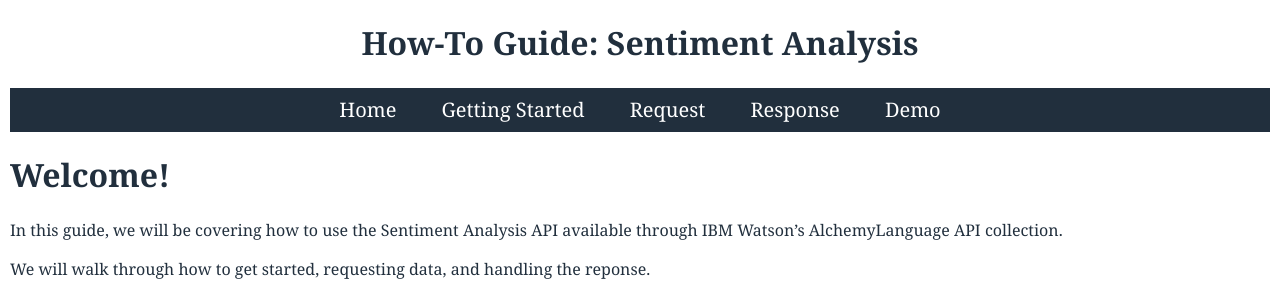
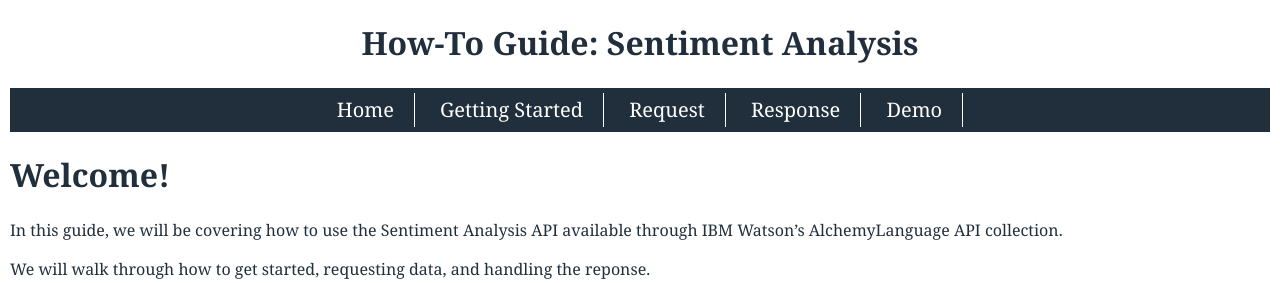
Before and after one commit to lenaz/How-To-Guide, a Jekyll site: the page built from index.html, in a window 1280 px wide. Shown: the top 283 px of the page. Built offline with Jekyll 4.4.1, drawn with Linux system fonts in a browser that asks for light colours; Markdown is read by kramdown in place of the engine named in the settings.

Commit message:
right border

```diff
--- a/css/common.css
+++ b/css/common.css
@@ -41,6 +41,7 @@ body {
     display: inline-block;
     padding: 3px 20px;
     text-decoration: none;
+    border-right: 1.5px solid white;
 }
 
 .nav li a {
```
